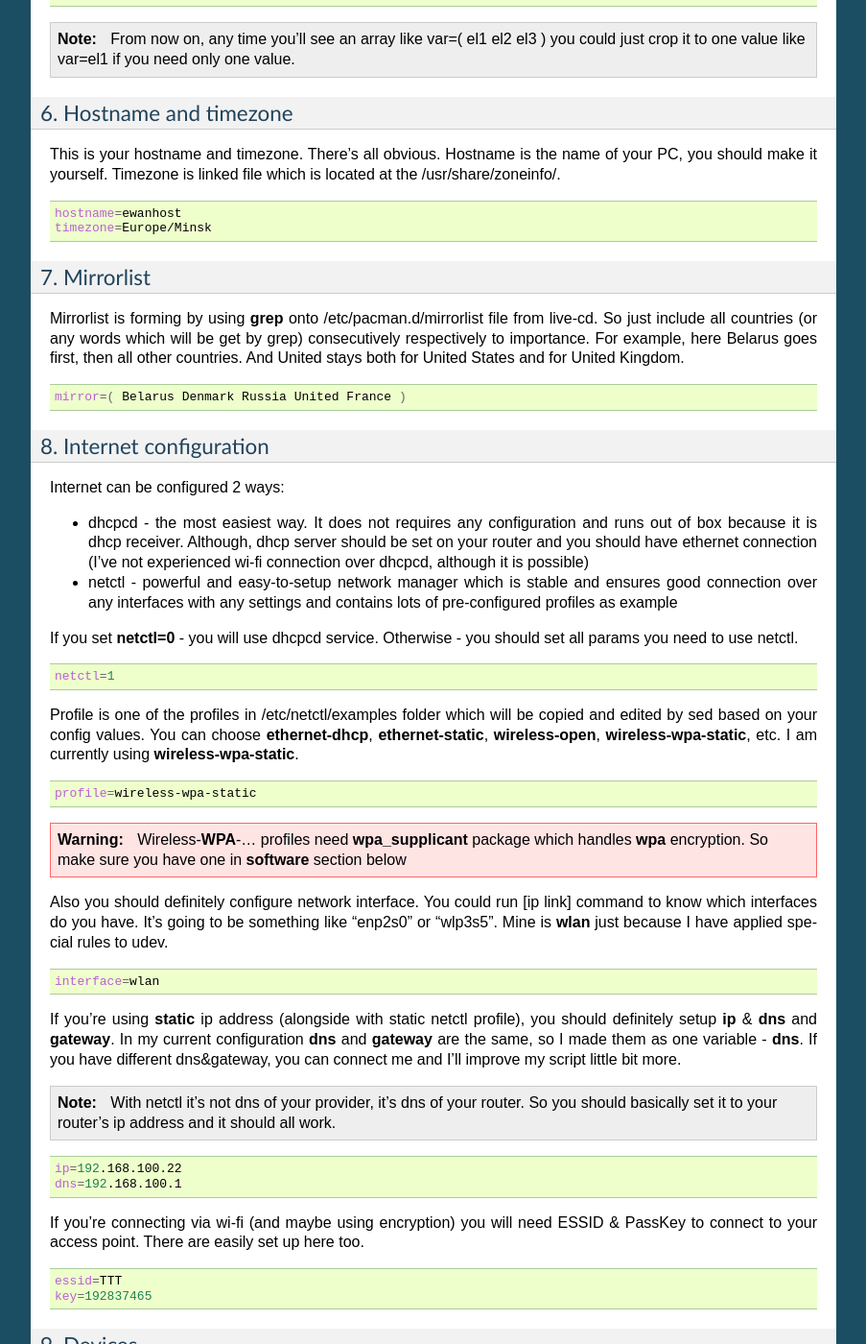
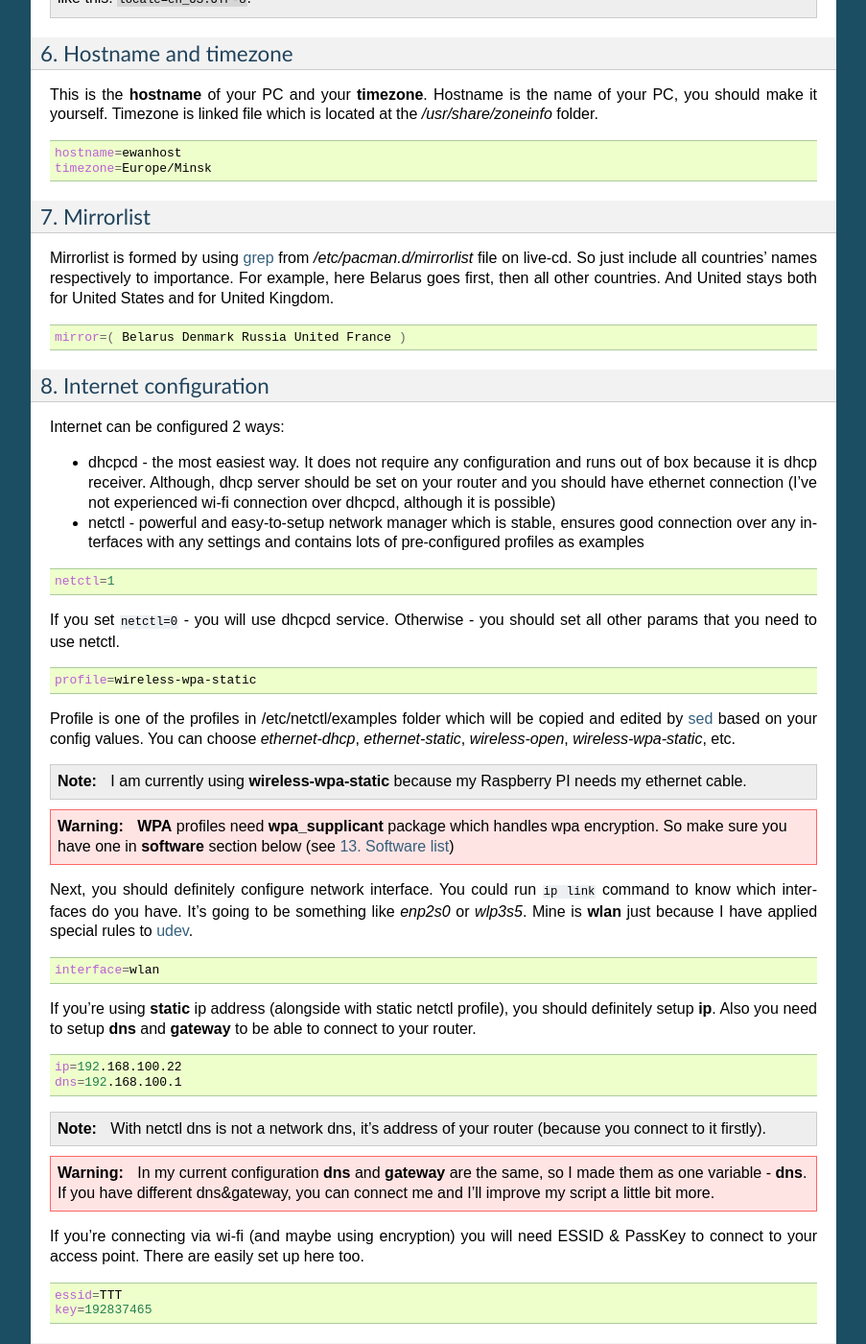
Before and after one commit to ewancoder/eal, a Sphinx documentation site: the page built from docs/use.rst, in a window 1280 px wide and 1400 px high, scrolled down 2782 px. Shown: the whole window at 96% size, without its empty margins (198-1101 px from the left). Built offline with Sphinx 7.4.7, drawn with Linux system fonts in a browser that asks for light colours; pages that are not in the unit, such as notebooks, are missing from menus; some of the changed text lies outside the part shown.

Commit message:
Finished first part of docs (rewinded)

```diff
--- a/docs/use.rst
+++ b/docs/use.rst
@@ -141,36 +144,33 @@ As archwiki tells us, we should set **console fonts** for displaying some charac
 
    font=cyr-sun16
 
-And, as well, we need our locales set in **bash array**.
+And, as well, we need our **locales** set in **bash array**.
 
 .. code-block:: bash
 
    locale=( en_US.UTF-8 ru_RU.UTF-8 )
 
-Just list all locales you want to include there separated by whitespace like in the example. If you need only one locale, you can always exclude brackets and write it like a regular variable:
-
-.. code-block:: bash
-
-   locale=en_US.UTF-8
+Just list all locales you want to include separated by whitespace like in the example.
 
 .. note::
 
-   From now on, any time you'll see an array like var=( el1 el2 el3 ) you could just crop it to one value like var=el1 if you need only one value.
+   If you need only one value in a **bash array**, you can always remove brackets and make it a **variable** like this: ``locale=en_US.UTF-8``.
 
 6. Hostname and timezone
 ========================
 
-This is your hostname and timezone. There's all obvious. Hostname is the name of your PC, you should make it yourself. Timezone is linked file which is located at the /usr/share/zoneinfo/.
+This is the **hostname** of your PC and your **timezone**. Hostname is the name of your PC, you should make it yourself. Timezone is linked file which is located at the */usr/share/zoneinfo* folder.
 
 .. code-block:: bash
 
    hostname=ewanhost
    timezone=Europe/Minsk
 
+
 7. Mirrorlist
 =============
 
-Mirrorlist is forming by using **grep** onto /etc/pacman.d/mirrorlist file from live-cd. So just include all countries (or any words which will be get by grep) consecutively respectively to importance. For example, here Belarus goes first, then all other countries. And United stays both for United States and for United Kingdom.
+Mirrorlist is formed by using `grep`_ from */etc/pacman.d/mirrorlist* file on live-cd. So just include all countries' names respectively to importance. For example, here Belarus goes first, then all other countries. And United stays both for United States and for United Kingdom.
 
 .. code-block:: bash
 
@@ -181,41 +181,49 @@ Mirrorlist is forming by using **grep** onto /etc/pacman.d/mirrorlist file from
 
 Internet can be configured 2 ways:
 
-* dhcpcd - the most easiest way. It does not requires any configuration and runs out of box because it is dhcp receiver. Although, dhcp server should be set on your router and you should have ethernet connection (I've not experienced wi-fi connection over dhcpcd, although it is possible)
-* netctl - powerful and easy-to-setup network manager which is stable and ensures good connection over any interfaces with any settings and contains lots of pre-configured profiles as example
-
-If you set **netctl=0** - you will use dhcpcd service. Otherwise - you should set all params you need to use netctl.
+* dhcpcd - the most easiest way. It does not require any configuration and runs out of box because it is dhcp receiver. Although, dhcp server should be set on your router and you should have ethernet connection (I've not experienced wi-fi connection over dhcpcd, although it is possible)
+* netctl - powerful and easy-to-setup network manager which is stable, ensures good connection over any interfaces with any settings and contains lots of pre-configured profiles as examples
 
 .. code-block:: bash
 
    netctl=1
 
-Profile is one of the profiles in /etc/netctl/examples folder which will be copied and edited by sed based on your config values. You can choose **ethernet-dhcp**, **ethernet-static**, **wireless-open**, **wireless-wpa-static**, etc. I am currently using **wireless-wpa-static**.
+If you set ``netctl=0`` - you will use dhcpcd service. Otherwise - you should set all other params that you need to use netctl.
 
 .. code-block:: bash
 
    profile=wireless-wpa-static
 
+Profile is one of the profiles in /etc/netctl/examples folder which will be copied and edited by `sed`_ based on your config values. You can choose *ethernet-dhcp*, *ethernet-static*, *wireless-open*, *wireless-wpa-static*, etc.
+
+.. note::
+
+   I am currently using **wireless-wpa-static** because my Raspberry PI needs my ethernet cable.
+
 .. warning::
 
-   Wireless-**WPA**-... profiles need **wpa_supplicant** package which handles **wpa** encryption. So make sure you have one in **software** section below
+   **WPA** profiles need **wpa_supplicant** package which handles wpa encryption. So make sure you have one in **software** section below (see :ref:`software`)
 
-Also you should definitely configure network interface. You could run [ip link] command to know which interfaces do you have. It's going to be something like "enp2s0" or "wlp3s5". Mine is **wlan** just because I have applied special rules to udev.
+Next, you should definitely configure network interface. You could run ``ip link`` command to know which interfaces do you have. It's going to be something like *enp2s0* or *wlp3s5*. Mine is **wlan** just because I have applied special rules to `udev`_.
 
 .. code-block:: bash
 
    interface=wlan
 
-If you're using **static** ip address (alongside with static netctl profile), you should definitely setup **ip** & **dns** and **gateway**. In my current configuration **dns** and **gateway** are the same, so I made them as one variable - **dns**. If you have different dns&gateway, you can connect me and I'll improve my script little bit more.
-
-.. note::
-
-   With netctl it's not dns of your provider, it's dns of your router. So you should basically set it to your router's ip address and it should all work.
+If you're using **static** ip address (alongside with static netctl profile), you should definitely setup **ip**. Also you need to setup **dns** and **gateway** to be able to connect to your router.
 
 .. code-block:: bash
 
    ip=192.168.100.22
    dns=192.168.100.1
+
+.. note::
+
+   With netctl dns is not a network dns, it's address of your router (because you connect to it firstly).
+
+.. warning::
+
+   In my current configuration **dns** and **gateway** are the same, so I made them as one variable - **dns**. If you have different dns&gateway, you can connect me and I'll improve my script a little bit more.
 
 If you're connecting via wi-fi (and maybe using encryption) you will need ESSID & PassKey to connect to your access point. There are easily set up here too.
 
@@ -227,33 +235,33 @@ If you're connecting via wi-fi (and maybe using encryption) you will need ESSID
 9. Devices
 ==========
 
-EAL script does NOT format your drives. You should do it youself (preferably with **mkfs.ext4** command). Then you can configure these drives in ceal.sh to automount them and add to fstab during install.
+EAL script does **NOT format** your drives. You should do it youself (preferably with `mkfs.ext4`_ command). Then you can configure these drives in `ceal.sh`_ to automount them and add to fstab during install.
 
 All variables are arrays with corresponding values. For examle
 
 .. code-block:: bash
 
+   device=( /dev/sdb5 /dev/sdb6 )
    mount=( / /home )
-   device=( /dev/sdb5 /dev/sdb6 )
 
-This means that **/dev/sdb5** will be mounted to **/** and **/dev/sdb6** will be mounted as **/home**.
+This means that **/dev/sdb5** will be mounted to **/** and **/dev/sdb6** will be mounted to **/home**.
 
 All devices should be set in the order of mounting. **/home** could not go before **/**. The first and mandatory device is **/** - root.
 
-Description is just text description of the mounted drive. I have 4 devices mounted in my system: root, home, cloud and backup.
+**Description** is just text description of the mounted drive. I have 4 devices mounted in my system: root, home, cloud and backup.
 
 .. code-block:: bash
 
    description=( Root Home Cloud Backup )
 
-Device & mount are actual devices and their mount points.
+**Device & mount** are the actual devices and their mount points.
 
 .. code-block:: bash
 
    device=( /dev/sdb5 /dev/sdb6 /dev/sdb4 /dev/sda5 )
    mount=( / /home /mnt/cloud /mnt/backup )
 
-Type, option, dump and pass are options in fstab file. Pass should be 1 for root partition and 2 for all other. Dump is usually 0 for all of them. **Discard** option is used only for SSD to minimize wear leveling count, do not try to use it on HDD.
+**Type**, **option**, **dump** and **pass** are the options in the fstab file. **Pass** should be 1 for root partition and 2 for all other. **Dump** is usually 0 for all of them.
 
 .. code-block:: bash
 
@@ -262,13 +270,17 @@ Type, option, dump and pass are options in fstab file. Pass should be 1 for root
    dump=( 0 0 0 0 )
    pass=( 1 2 2 2 )
 
-And we need to set some additional devices. First - we need to point out which device's MBR will be used to store grub bootloader. It is usually your drive where root partition is located.
+.. warning::
+
+   **Discard** option is used only for SSD to minimize wear leveling count, do not try to use it on HDD.
+
+And we need to set some additional devices. First - we need to point out which device will be used to store **grub bootloader**. It is usually your drive where root partition is located.
 
 .. code-block:: bash
 
    mbr=/dev/sdb
 
-If you have Windows OS installed on your machine and you want to automatically copy all fonts from c:\windows\fonts to /usr/share/fonts/winfonts and then update fonts cache in your system, set **windows** to your windows partition. Otherwise just delete this option or set it to ''.
+If you have Windows OS installed on your machine and you want to automatically **copy all fonts** from *c:\\windows\\fonts* to */usr/share/fonts/winfonts*, set **windows** to your windows partition. Otherwise just delete this option (or set it to "").
 
 .. code-block:: bash
 
@@ -277,35 +289,43 @@ If you have Windows OS installed on your machine and you want to automatically c
 10. Users configuration
 =======================
 
-Now we need to configure our users. If you have only one user in the system, you can set variables like **user=myusername**. I have two users: ewancoder and lft (linux future tools).
-
-So, users is our usernames declared in bash array.
+Now you need to configure users.
 
 .. code-block:: bash
 
    user=( ewancoder lft )
 
-Shell is array with shells :) which will be set to users correspondingly. If not set, it will stay standard (bash).
+So, users is our usernames declared in bash array.
+
+.. note::
+
+   I have two users: ewancoder (my primary user) and lft (linux future tools, for testing weird stuff).
+
+**Shell** variable is array with shells which will be set to users correspondingly. If not set, it will stay as standard (bash).
 
 .. code-block:: bash
 
    shell=( /bin/zsh /bin/zsh )
 
-Group is a variable with groups which will be added to corresponding user. Groups itself divided by comma. For example, I am adding fuse, lock, uucp and tty groups to my ewancoder user, and only one fuse group to lft user.
+Group is a variable with groups which will be added to corresponding user.
 
 .. code-block:: bash
 
    group=( fuse,lock,uucp,tty fuse )
 
-Main variable serves just as a **reference** to **ewancoder** string. So you can just simply change **ewancoder** to **yourname** and all other in the script will be changed to **yourname**. For example, git repositories will become github.com/**yourname**/something.git.
+Groups itself divided by comma. For example, fuse, lock, uucp and tty groups added to ewancoder user, and only one fuse group added to lft user.
 
-You can also set main to second user like **main=${user[1]}**. Array elements in bash start from 0.
+**Main** variable is needed only as **reference**.
 
 .. code-block:: bash
 
    main=${user[0]}
 
-For each user will be created entry in sudoers file which will allow to use sudo for that user. If you want to add some additional entries in sudoers file (for example, for executing something without password prompt) you can add this additional entry to **sudoers** array. I have 1 entry there which allows me to update system without password prompt.
+It serves just as a **reference** to **ewancoder** string. So you can just simply change **ewancoder** to **yourname** and all other stuff in the script which needs your username will be changed to **yourname**.
+
+You can also set **main** to second user like ``main=${user[1]}``. Array elements in bash start from 0.
+
+For each user will be created an entry in **sudoers** file which will allow to use sudo for that user. If you want to add some additional entries in sudoers file (for example, for executing something without password prompt) you can add this additional entry to **sudoers** array. I have 1 entry there which allows me to update system without password prompt.
 
 .. code-block:: bash
 
@@ -319,5 +339,7 @@ If you have complex arch linux ecosystem, you definitely want to execute some of
 12. Git configuration
 =====================
 
+.. _software:
+
 13. Software list
 =================
```
Also changed, not shown: other parts of docs/use.rst (+3 -0 lines).
